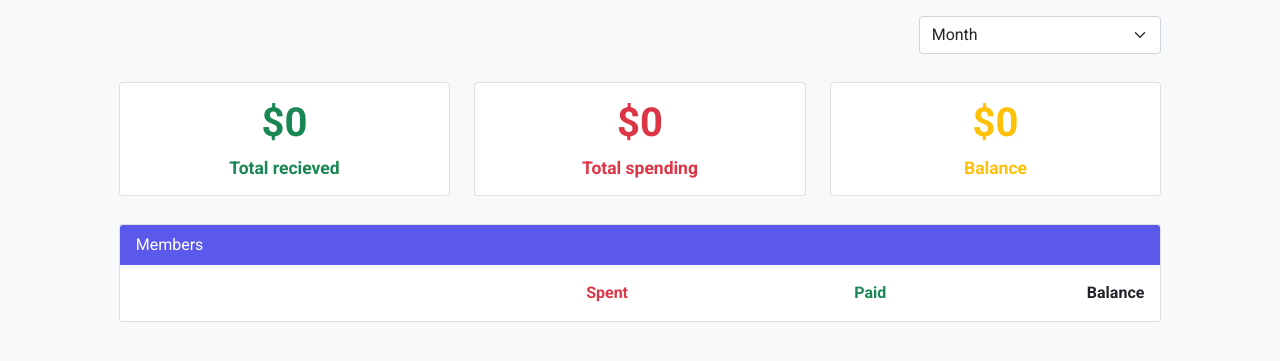
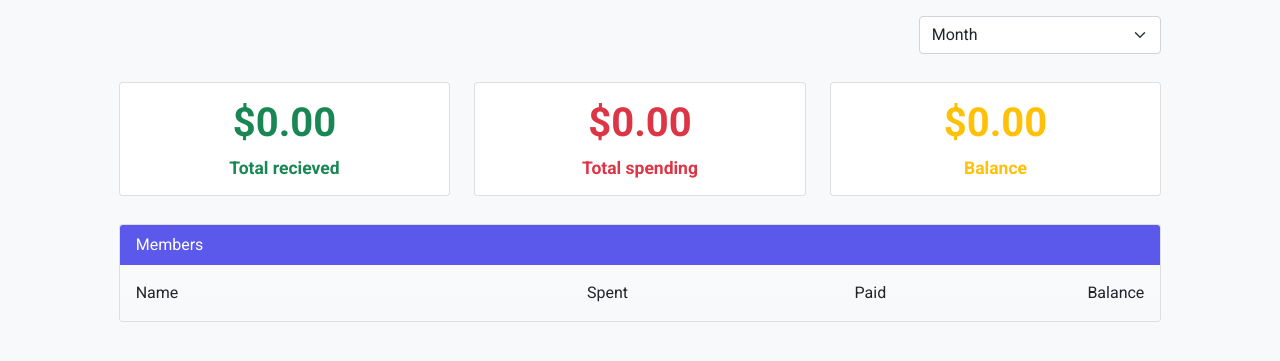
Before and after one commit to ReshanCSX/CS50x-Final-Project, a Flask app: page /home in a window 1280 px wide. Shown: the part 64-425 px from the top of the page. Run offline with Flask 2, Linux system fonts and the light colour scheme; the visitor is signed in with stand-in values (Sample User, id 1); data comes from the database, SQL or seed files in the repository; data that the repository does not hold is empty.

Commit message:
Jinja2 USD formated

```diff
--- a/financeapp/templates/overview.html
+++ b/financeapp/templates/overview.html
@@ -35,7 +35,7 @@
             <div class="col">
                 <div class="card">
                     <div class="card-body">
-                        <h3 class="card-title display-6 text-center text-success fw-bold">${{ -(data_overview.income)|int }}</h3>
+                        <h3 class="card-title display-6 text-center text-success fw-bold">{{ data_overview.income | usd }}</h3>
                         <h5 class="card-text text-center text-success fw-bold"><small>Total recieved</small></h5>
                     </div>
                 </div>
@@ -44,7 +44,7 @@
             <div class="col">
                 <div class="card">
                     <div class="card-body">
-                        <h3 class="card-title  display-6 text-center text-danger fw-bold">${{ (data_overview.expense)|int }}</h3>
+                        <h3 class="card-title  display-6 text-center text-danger fw-bold">{{ data_overview.expense | usd }}</h3>
                         <h5 class="card-text text-center text-danger fw-bold"><small>Total spending</small></h5>
                     </div>
                 </div>
@@ -53,7 +53,7 @@
             <div class="col">
                 <div class="card">
                     <div class="card-body">
-                        <h3 class="card-title  display-6 text-center text-warning fw-bold">${{ -(data_overview.balance)|int }}</h3>
+                        <h3 class="card-title  display-6 text-center text-warning fw-bold">{{ data_overview.balance | usd }}</h3>
                         <h5 class="card-text text-center text-warning fw-bold"><small>Balance</small></h5>
                     </div>
                 </div>
@@ -70,12 +70,12 @@
                     </div>
                     <ul class="list-group list-group-flush">
 
-                        <li class="list-group-item py-3">
+                        <li class="list-group-item bg-light bg-gradient py-3">
                             <div class="row">
-                                <div class="col text-start"></div>
-                                <div class="col text-end fw-bold text-danger">Spent</div>
-                                <div class="col text-end fw-bold text-success">Paid</div>
-                                <div class="col text-end fw-bold d-grid align-items-center">Balance</div>
+                                <div class="col text-start">Name </div>
+                                <div class="col text-end">Spent</div>
+                                <div class="col text-end">Paid</div>
+                                <div class="col text-end">Balance</div>
                             </div>
                         </li>
 
@@ -84,13 +84,13 @@
 
                             <li class="list-group-item py-3">
                                 <div class="row">
-                                    <div class="col text-start fw-bold">{{member}}</div>
-                                    <div class="col text-end text-danger fw-bold">${{ '%0.2f'|format(member_data.spent|float) }} </div>
-                                    <div class="col text-end text-success fw-bold">${{'%0.2f'|format(-(member_data.income)|float) }}</div>
+                                    <div class="col text-start">{{member}}</div>
+                                    <div class="col text-end text-danger">{{ member_data.spent | usd }} </div>
+                                    <div class="col text-end text-success">{{ member_data.income | usd }}</div>
                                     {% if member_data.balance >= 0 %}
-                                        <div class="col text-end text-danger fw-bold d-grid align-items-center">${{'%0.2f'| format(member_data.balance|float) }}</div>
+                                        <div class="col text-end text-danger">{{ member_data.balance | usd }}</div>
                                     {% else %}
-                                        <div class="col text-end text-success fw-bold d-grid align-items-center">${{'%0.2f'| format(-(member_data.balance)|float) }}</div>
+                                        <div class="col text-end text-success">{{ member_data.balance | usd }}</div>
                                     {% endif %}
                                 </div>
                             </li>
```
